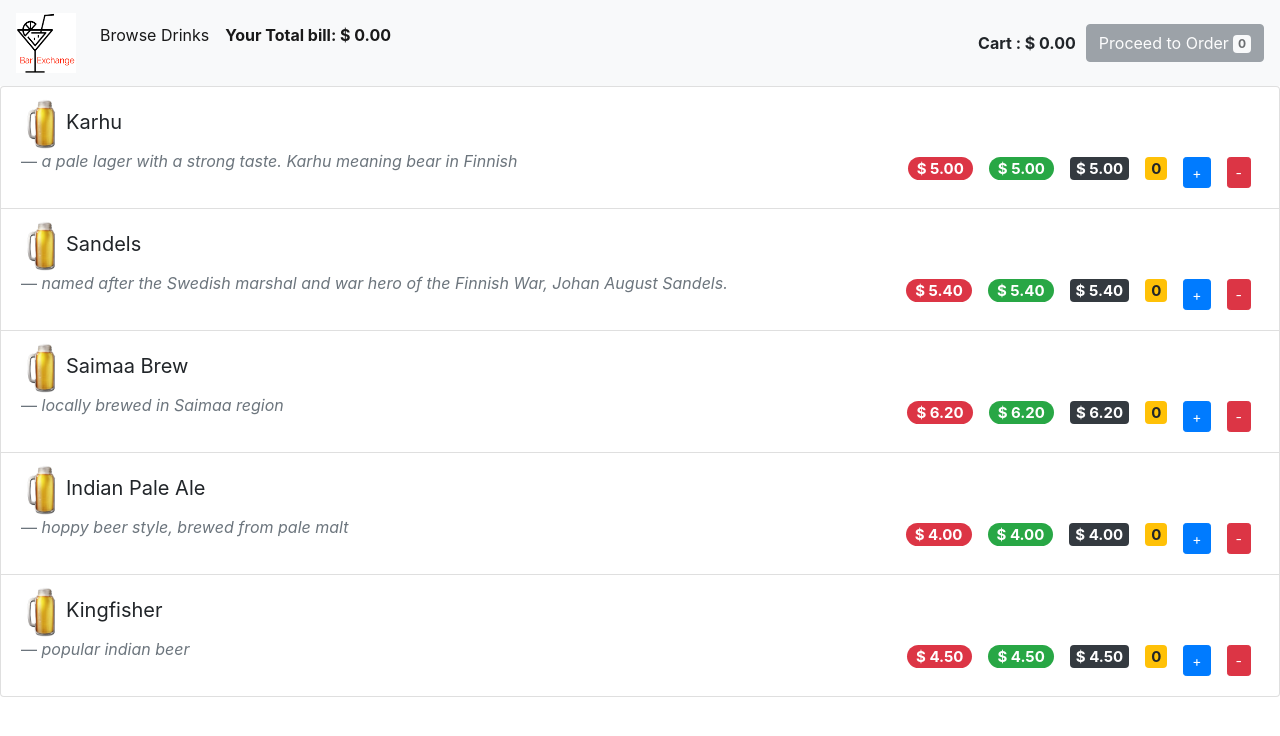
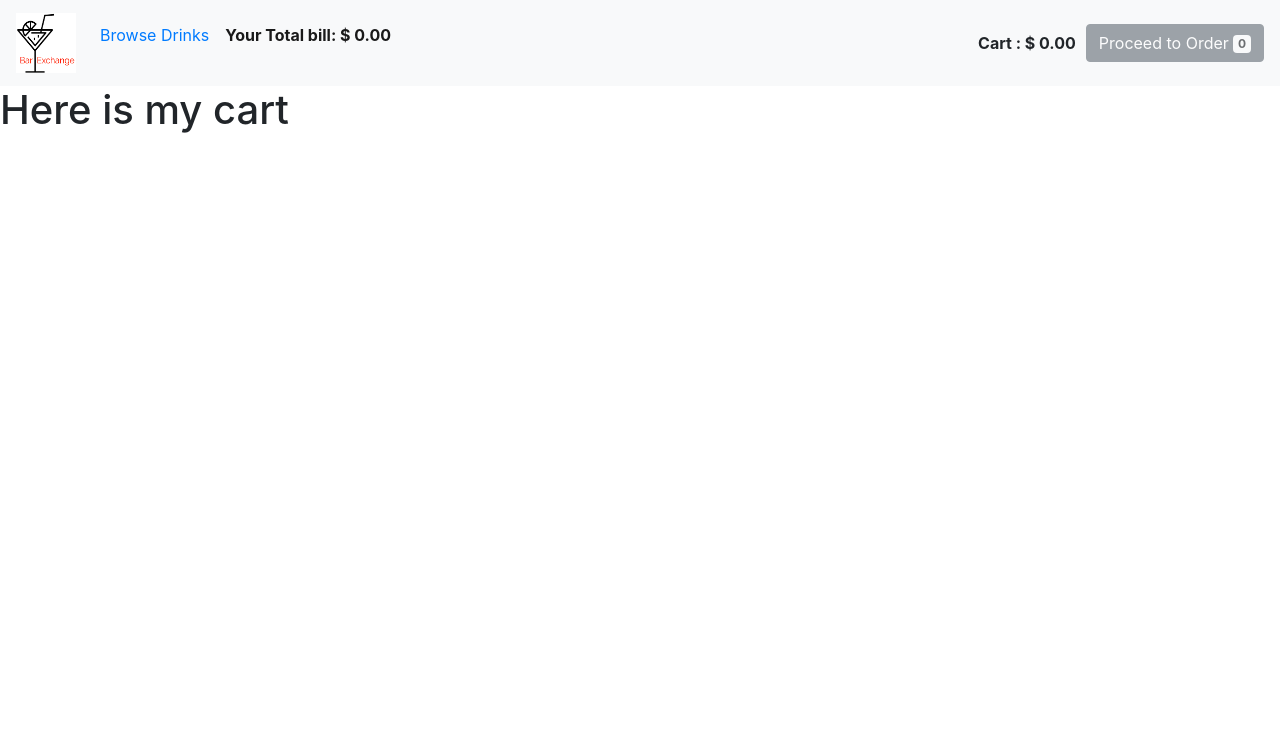
Before and after one commit to Tyaisurm/react-codecamp-2019, a React (Create React App) app: page /cart in a window 1280 px wide. Shown: the top 736 px of the page. Built offline with nearby package versions, Linux system fonts and the light colour scheme.

Commit message:
implement basic router structure

```diff
--- a/src/App.jsx
+++ b/src/App.jsx
@@ -3,6 +3,9 @@
 import Navigation from "./containers/Navigation";
 import ProductsList from "./components/ProductsList";
 import {products} from "./fake/constants";
+import {BrowserRouter, Route, Switch} from "react-router-dom";
+import Cart from "./containers/Cart";
+import NoMatch from "./components/NoMatch";
 
 const MAX_PRICE = 20;
 const MIN_PRICE = 1;
@@ -22,17 +25,29 @@
     render() {
         return (
             <div>
+                <BrowserRouter>
+                        <>
                             <Navigation
                                 totalDrinks={this.state.drinksCount} // sum all counts
                                 totalSum={this.state.basketSum}
                                 bill={this.state.bill}
                                 checkOut={this.checkOut}
                             />
-                <ProductsList
+                            <Switch>
+                                <Route
+                                    path={'/products'}
+                                    exact={true}
+                                    component={() => <ProductsList
                                         products={this.state.products}
                                         addToBasket={this.addToBasket}
                                         removeFromBasket={this.removeFromBasket}
+                                    />}
                                 />
+                                <Route path={'/cart'} exact={true} component={Cart}/>
+                                <Route component={NoMatch}/>
+                            </Switch>
+                        </>
+                </BrowserRouter>
             </div>
         );
     }
--- /dev/null
+++ b/src/components/NoMatch.jsx
@@ -0,0 +1,11 @@
+import React, { Component } from "react";
+class NoMatch extends Component {
+    render() {
+        return <div style={{textAlign: 'center'}}>
+                    <h1>You've got lost</h1>;
+                    <img src={"http://i.imgur.com/qhMbkGi.jpg"} alt={"lost Vincent"} />
+                </div>
+    }
+}
+
+export default NoMatch;
--- a/src/containers/Navigation.jsx
+++ b/src/containers/Navigation.jsx
@@ -1,4 +1,5 @@
 import React from "react";
+import {Link} from "react-router-dom";
 
 const MAX_COUNT = 50;
 const MIN_COUNT = 1;
@@ -33,7 +34,9 @@
                     <ul className="navbar-nav mr-auto">
                         <li className="nav-item active">
                             <a className="nav-link" href="/">
-                                Browse Drinks <span className="sr-only">(current)</span>
+                                <Link to={"/products"}>
+                                    Browse Drinks <span className="sr-only">(current)</span>
+                                </Link>
                             </a>
                         </li>
                         <li className="nav-item active">
```
Lines whose indentation alone changed are shown as unchanged.
